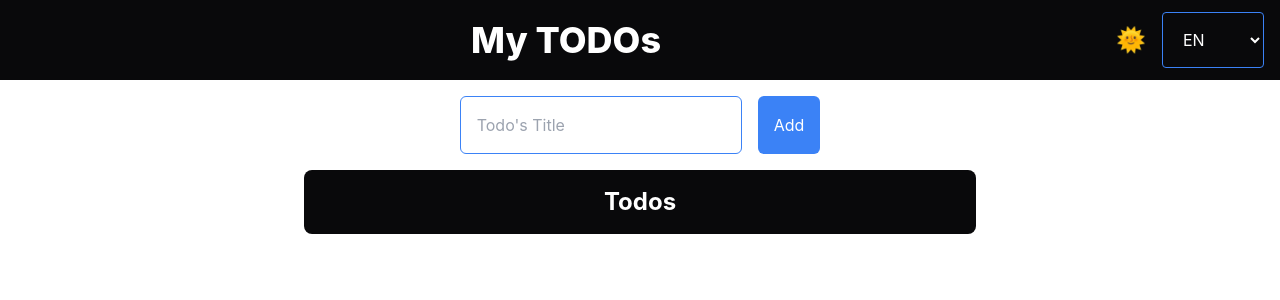
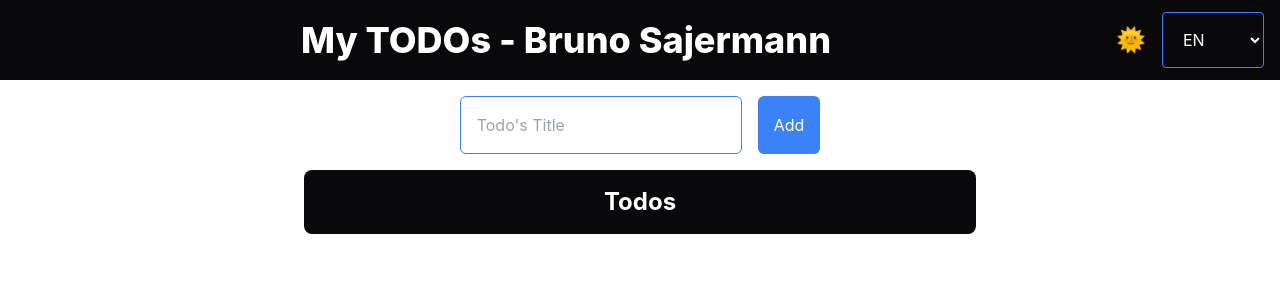
Before and after one commit to sajermann/MyTodos, a React (Vite) app: page / in a window 1280 px wide. Shown: the top 300 px of the page. Built offline with nearby package versions, Linux system fonts and the light colour scheme.

Commit message:
fix header

```diff
--- a/src/components/Header/index.tsx
+++ b/src/components/Header/index.tsx
@@ -5,7 +5,7 @@ export function Header() {
   return (
     <header className="w-full h-20 bg-zinc-950 text-white flex items-center justify-center px-4">
       <span className="flex-1 text-center text-4xl font-extrabold">
-        My TODOs
+        My TODOs - Bruno Sajermann
       </span>
       <div className="flex gap-4">
         <ToggleDarkMode />
```
